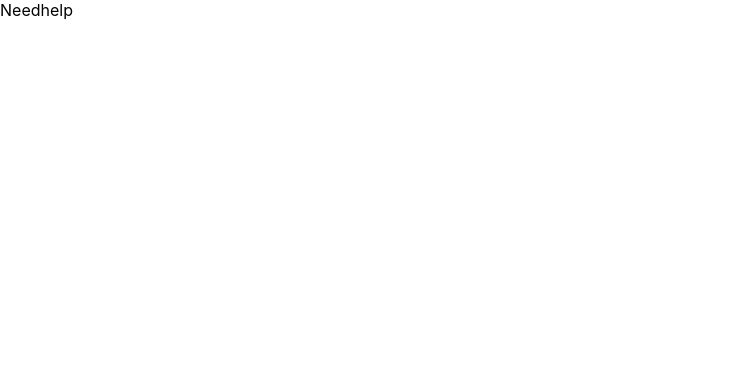
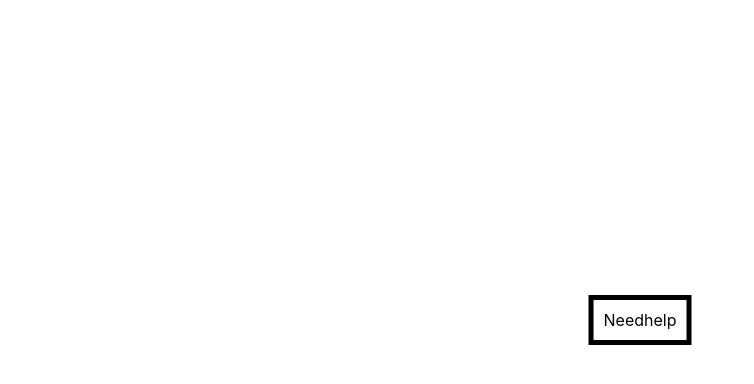
Before and after one commit to SuyashShendre/conneqtion_assignment, a React (Create React App) app in the folder client/: page /needhelp in a window 1280 px wide. Shown: the top 384 px of the page, without its empty margins (0-754 px from the left). Built offline with nearby package versions, Linux system fonts and the light colour scheme.

Commit message:
Update App.css

```diff
--- a/client/src/App.css
+++ b/client/src/App.css
@@ -134,3 +134,21 @@
 .type_password {
   border: 1px solid red !important;
 }
+.center {
+  border: 5px solid;
+  position: absolute;
+  top: 40%;
+  left: 50%;
+  transform: translate(-50%, -50%);
+  padding: 10px;
+}
+table {
+  font-family: arial, sans-serif;
+  border-collapse: collapse;
+  width: 100%;
+}
+td, th {
+  border: 1px solid #dddddd;
+  text-align: left;
+  padding: 8px;
+}
```
